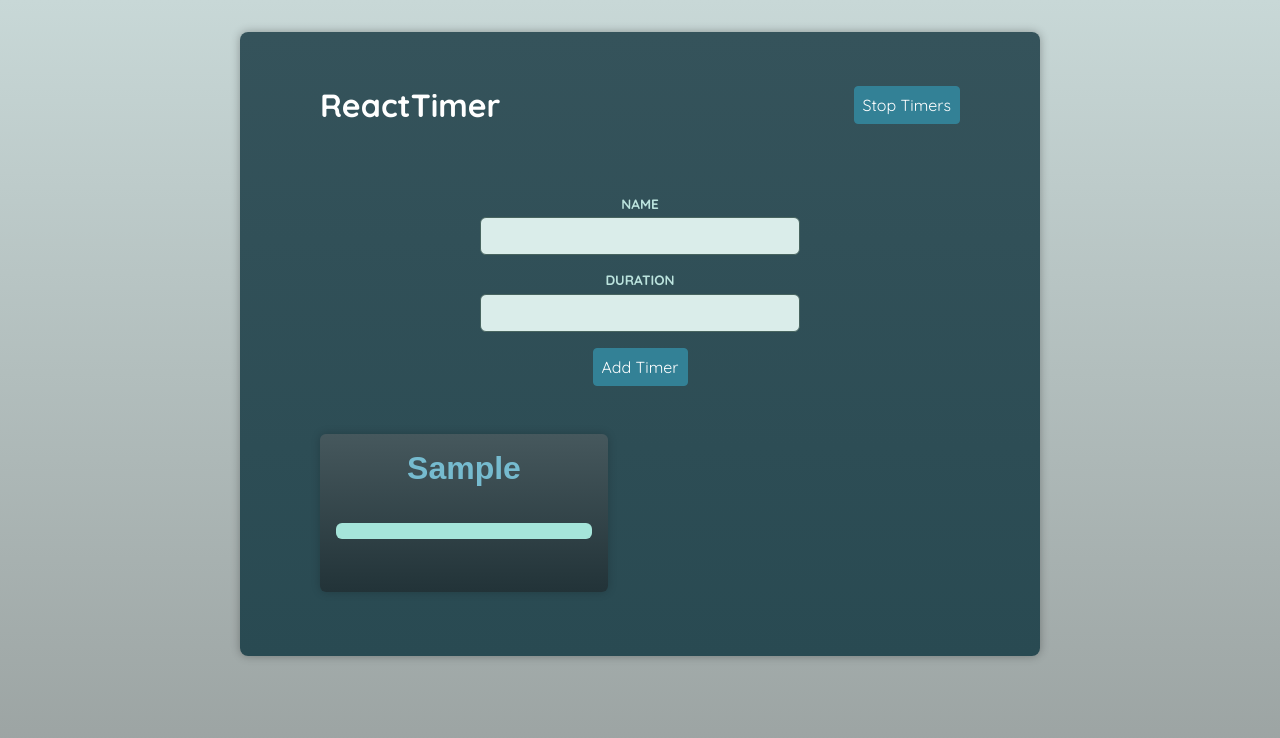
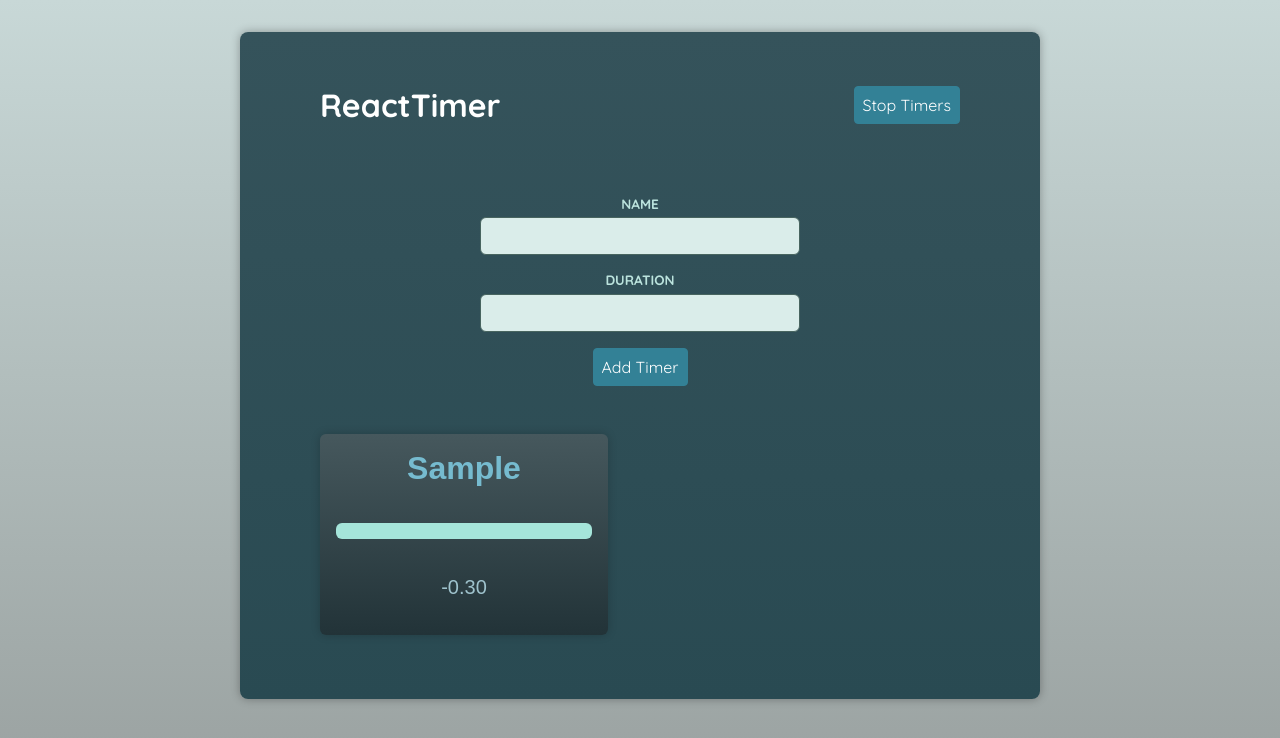
Before and after one commit to eduardogochi/react-advanced-components, a React (Vite) app: page / in a window 1280 px wide. Both pictures are taken after typing "Sample", "5" into the empty fields and a click on the button "Add Timer". Shown: the top 738 px of the page. Built offline with nearby package versions, Linux system fonts and the light colour scheme; a web font is replaced by a local one.

Commit message:
Completed timers app

```diff
--- a/src/components/Timer.tsx
+++ b/src/components/Timer.tsx
@@ -1,21 +1,40 @@
+import { useEffect, useRef, useState } from 'react'
+
 import Container from './UI/Container'
-import { type Timer as TimerProps } from '../store/timers-context'
-import { useEffect, useState } from 'react'
+import { useTimersContext, type Timer as TimerProps } from '../store/timers-context'
 
 
 export default function Timer({ name, duration }: TimerProps) {
+    const interval = useRef<number | null>(null)
     const [remainingTime, setRemainingTime] = useState(duration * 1000)
+    const { isRunning } = useTimersContext()
+
+
+    if (remainingTime <= 0 && interval.current) {
+        clearInterval(interval.current)
+    }
 
     useEffect(() => {
-        setInterval(function () {
-            setRemainingTime(prevTime => prevTime - 50)
-         }, 50)
-    }, [])
+        let timer: number
+        if (isRunning) {
+            const timer = setInterval(function () {
+                setRemainingTime(prevTime => prevTime - 50)
+            }, 50)
+            interval.current = timer
+        } else if (interval.current) {
+            clearInterval(interval.current)
+        }
+
+        return () => clearInterval(timer)
+    }, [isRunning])
+
+    const formattedRemainingTime = (remainingTime / 1000).toFixed(2)
 
     return (
         <Container as="article">
             <h2>{name}</h2>
-            <p><progress max={ duration * 1000} value={remainingTime } /></p>
+            <p><progress max={duration * 1000} value={remainingTime} /></p>
+            <p>{formattedRemainingTime}</p>
         </Container>
     )
 }
```
